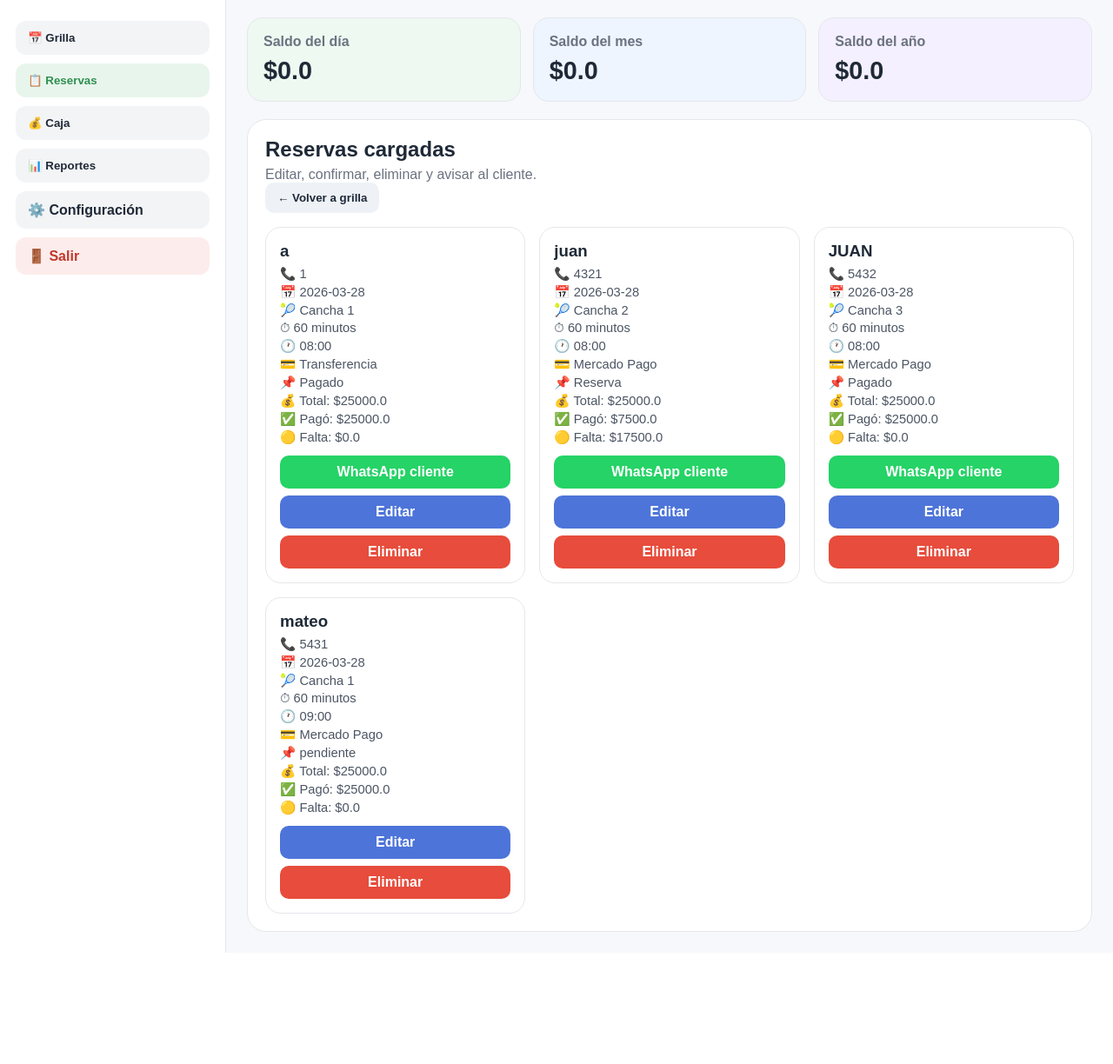
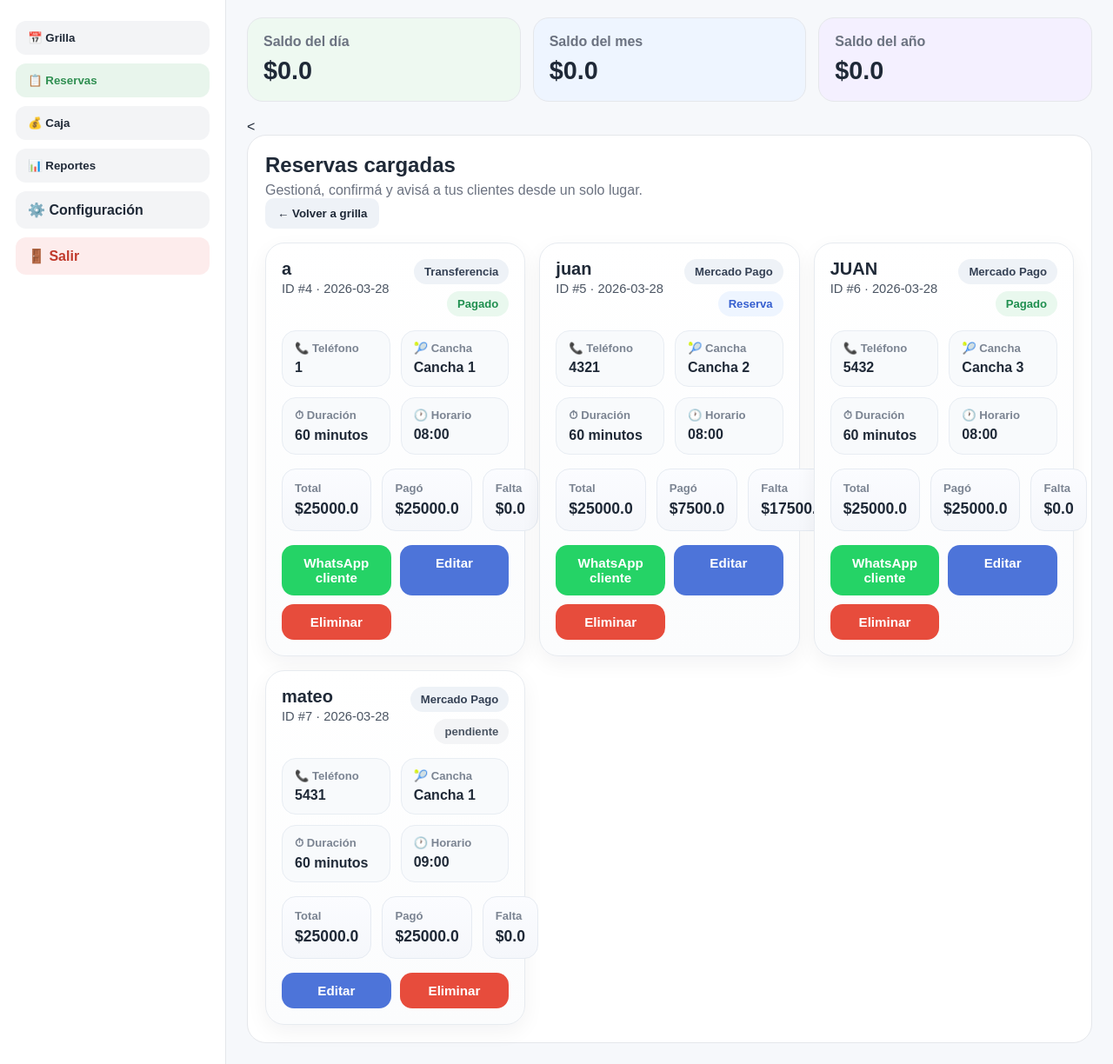
Before and after one commit to sebatroilo80-cpu/padel-app, a Flask app: page /admin in a window 1280 px wide, after a click on "📋 Reservas". Shown: the part 78-1302 px from the top of the page at 87% size. Before the commit the page ends 1174 px from the top, so only its background shows below. Run offline with Flask 3, Linux system fonts and the light colour scheme; the visitor is signed in with stand-in values (Sample User, id 1); data comes from the database, SQL or seed files in the repository; data that the repository does not hold is empty.

Commit message:
mejora visual reservas admin

```diff
--- a/static/admin_v2.css
+++ b/static/admin_v2.css
@@ -665,3 +665,182 @@ body.adminv2-body {
 .tabla-egresos-v2 tr:last-child td {
     border-bottom: none;
 }
+
+/* ===== RESERVAS PRO ===== */
+
+.reservas-head-v2 {
+    align-items: center;
+}
+
+.reserva-card-pro {
+    background: linear-gradient(180deg, #ffffff 0%, #fbfcfd 100%);
+    border: 1px solid #e7ebf0;
+    border-radius: 22px;
+    padding: 18px;
+    box-shadow: 0 8px 24px rgba(15, 23, 42, 0.05);
+}
+
+.reserva-card-top {
+    display: flex;
+    justify-content: space-between;
+    align-items: flex-start;
+    gap: 14px;
+    margin-bottom: 16px;
+}
+
+.reserva-card-top h3 {
+    margin: 0;
+    font-size: 1.25rem;
+    color: #1f2937;
+}
+
+.reserva-subinfo {
+    margin: 6px 0 0;
+    color: #7b8492;
+    font-size: 0.92rem;
+}
+
+.reserva-badges {
+    display: flex;
+    flex-direction: column;
+    gap: 8px;
+    align-items: flex-end;
+}
+
+.badge-metodo,
+.badge-estado {
+    padding: 7px 12px;
+    border-radius: 999px;
+    font-size: 0.82rem;
+    font-weight: 800;
+    white-space: nowrap;
+}
+
+.badge-metodo {
+    background: #eef2f7;
+    color: #344054;
+}
+
+.badge-pagado {
+    background: #e9f8ee;
+    color: #1f8f4f;
+}
+
+.badge-reserva {
+    background: #eef5ff;
+    color: #365fcf;
+}
+
+.badge-pendiente {
+    background: #fff8e8;
+    color: #b58105;
+}
+
+.badge-neutral {
+    background: #f3f4f6;
+    color: #4b5563;
+}
+
+.reserva-info-grid {
+    display: grid;
+    grid-template-columns: repeat(2, 1fr);
+    gap: 12px;
+    margin-bottom: 16px;
+}
+
+.reserva-info-item {
+    background: #f8fafc;
+    border: 1px solid #e8edf3;
+    border-radius: 16px;
+    padding: 12px 14px;
+}
+
+.reserva-info-item span {
+    display: block;
+    font-size: 0.82rem;
+    color: #7b8492;
+    font-weight: 700;
+    margin-bottom: 6px;
+}
+
+.reserva-info-item strong {
+    color: #1f2937;
+    font-size: 1rem;
+}
+
+.reserva-montos-grid {
+    display: grid;
+    grid-template-columns: repeat(3, 1fr);
+    gap: 12px;
+    margin-bottom: 16px;
+}
+
+.reserva-monto-box {
+    background: linear-gradient(180deg, #fbfcff 0%, #f5f7fb 100%);
+    border: 1px solid #e6ebf2;
+    border-radius: 16px;
+    padding: 14px;
+}
+
+.reserva-monto-box span {
+    display: block;
+    font-size: 0.82rem;
+    color: #7b8492;
+    font-weight: 700;
+    margin-bottom: 6px;
+}
+
+.reserva-monto-box strong {
+    font-size: 1.1rem;
+    color: #1f2937;
+}
+
+.reserva-actions-pro {
+    display: grid;
+    grid-template-columns: repeat(2, 1fr);
+    gap: 10px;
+}
+
+.reserva-actions-pro .btn-accion {
+    text-align: center;
+    font-size: 0.95rem;
+    padding: 12px 14px;
+    border-radius: 14px;
+    font-weight: 800;
+}
+
+.reservas-vacio-v2 {
+    background: #fafbfd;
+    border: 1px dashed #dbe3ec;
+    border-radius: 20px;
+    padding: 26px;
+    text-align: center;
+    margin-top: 18px;
+}
+
+.reservas-vacio-v2 h3 {
+    margin: 0 0 8px;
+    color: #1f2937;
+}
+
+.reservas-vacio-v2 p {
+    margin: 0;
+    color: #7b8492;
+}
+
+@media (max-width: 900px) {
+    .reserva-card-top {
+        flex-direction: column;
+        align-items: flex-start;
+    }
+
+    .reserva-badges {
+        align-items: flex-start;
+    }
+
+    .reserva-info-grid,
+    .reserva-montos-grid,
+    .reserva-actions-pro {
+        grid-template-columns: 1fr;
+    }
+}
--- a/templates/admin_v2.html
+++ b/templates/admin_v2.html
@@ -131,15 +131,17 @@
             </div>
         </section>
 
-        <!-- RESERVAS -->
+        <<!-- RESERVAS -->
 <section id="seccion-reservas" class="adminv2-seccion {% if active_tab == 'reservas' %}activa{% endif %}">
     <div class="adminv2-grilla-box">
-        <div class="adminv2-section-head">
+        <div class="adminv2-section-head reservas-head-v2">
             <div>
                 <h2>Reservas cargadas</h2>
-                <p>Editar, confirmar, eliminar y avisar al cliente.</p>
+                <p>Gestioná, confirmá y avisá a tus clientes desde un solo lugar.</p>
             </div>
-            <button class="btn-volver" type="button" onclick="mostrarSeccion('seccion-grilla', document.querySelectorAll('.btn-nav')[0])">← Volver a grilla</button>
+            <button class="btn-volver" type="button" onclick="mostrarSeccion('seccion-grilla', document.querySelectorAll('.btn-nav')[0])">
+                ← Volver a grilla
+            </button>
         </div>
 
         {% if reservas and reservas|length > 0 %}
@@ -149,24 +151,75 @@
                 {% set pagado = r[10] or 0 %}
                 {% set falta = precio - pagado %}
 
-                <div class="reserva-card-v2">
+                <div class="reserva-card-v2 reserva-card-pro">
+                    <div class="reserva-card-top">
+                        <div>
                             <h3>{{ r[1] }}</h3>
-                    <p>📞 {{ r[2] or '-' }}</p>
-                    <p>📅 {{ r[3] }}</p>
-                    <p>🎾 {{ r[4] }}</p>
-                    <p>⏱ {{ r[5] }}</p>
-                    <p>🕐 {{ r[6] }}</p>
-                    <p>💳 {{ r[8] or '-' }}</p>
-                    <p>📌 {{ r[9] or '-' }}</p>
-                    <p>💰 Total: ${{ precio }}</p>
-                    <p>✅ Pagó: ${{ pagado }}</p>
-                    <p>🟡 Falta: ${{ falta }}</p>
+                            <p class="reserva-subinfo">ID #{{ r[0] }} · {{ r[3] }}</p>
+                        </div>
 
-                    <div class="reserva-actions-v2">
+                        <div class="reserva-badges">
+                            <span class="badge-metodo">{{ r[8] or '-' }}</span>
+                            <span class="badge-estado
+                                {% if r[9] == 'Pagado' %}badge-pagado
+                                {% elif r[9] == 'Reserva' %}badge-reserva
+                                {% elif r[9] == 'Pendiente reserva' %}badge-pendiente
+                                {% elif r[9] == 'Pendiente pago total' %}badge-pendiente
+                                {% else %}badge-neutral
+                                {% endif %}">
+                                {{ r[9] or '-' }}
+                            </span>
+                        </div>
+                    </div>
+
+                    <div class="reserva-info-grid">
+                        <div class="reserva-info-item">
+                            <span>📞 Teléfono</span>
+                            <strong>{{ r[2] or '-' }}</strong>
+                        </div>
+
+                        <div class="reserva-info-item">
+                            <span>🎾 Cancha</span>
+                            <strong>{{ r[4] }}</strong>
+                        </div>
+
+                        <div class="reserva-info-item">
+                            <span>⏱ Duración</span>
+                            <strong>{{ r[5] }}</strong>
+                        </div>
+
+                        <div class="reserva-info-item">
+                            <span>🕐 Horario</span>
+                            <strong>{{ r[6] }}</strong>
+                        </div>
+                    </div>
+
+                    <div class="reserva-montos-grid">
+                        <div class="reserva-monto-box">
+                            <span>Total</span>
+                            <strong>${{ precio }}</strong>
+                        </div>
+
+                        <div class="reserva-monto-box">
+                            <span>Pagó</span>
+                            <strong>${{ pagado }}</strong>
+                        </div>
+
+                        <div class="reserva-monto-box">
+                            <span>Falta</span>
+                            <strong>${{ falta }}</strong>
+                        </div>
+                    </div>
+
+                    <div class="reserva-actions-v2 reserva-actions-pro">
                         {% if r[8] == "Transferencia" and r[9] == "Pendiente reserva" %}
-<a href="/confirmar_transferencia/{{ r[0] }}" class="btn-accion verde">Confirmar reserva</a>
+                            <a href="/confirmar_transferencia/{{ r[0] }}" class="btn-accion verde">
+                                Confirmar reserva
+                            </a>
                         {% elif r[8] == "Transferencia" and r[9] == "Pendiente pago total" %}
-<a href="/confirmar_transferencia/{{ r[0] }}" class="btn-accion verde">Confirmar pago</a>
+                            <a href="/confirmar_transferencia/{{ r[0] }}" class="btn-accion verde">
+                                Confirmar pago
+                            </a>
                         {% endif %}
 
                         {% if r[2] and r[9] in ["Reserva", "Pagado"] %}
@@ -189,7 +242,10 @@
             {% endfor %}
         </div>
         {% else %}
-            <p>No hay reservas cargadas.</p>
+            <div class="reservas-vacio-v2">
+                <h3>No hay reservas cargadas</h3>
+                <p>Cuando entren reservas nuevas, van a aparecer acá.</p>
+            </div>
         {% endif %}
     </div>
 </section>
```
Lines whose indentation alone changed are shown as unchanged.
